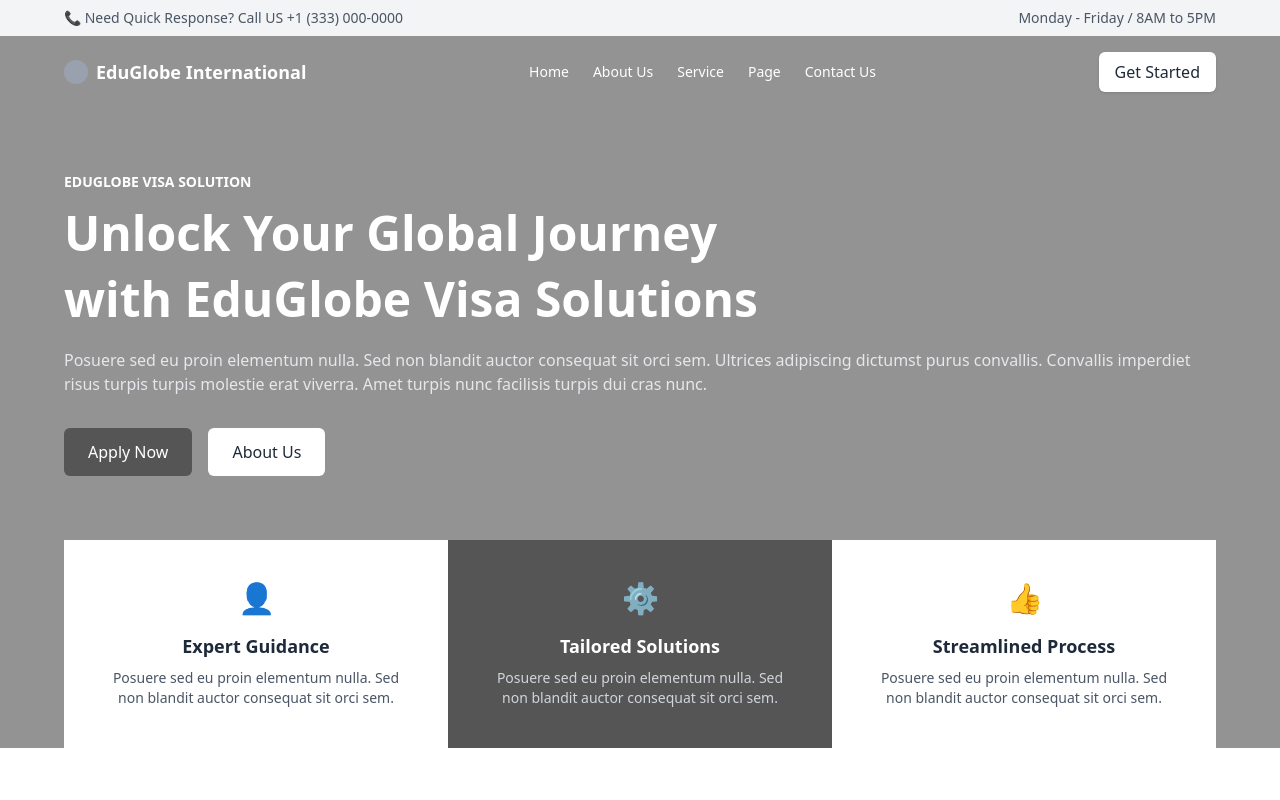
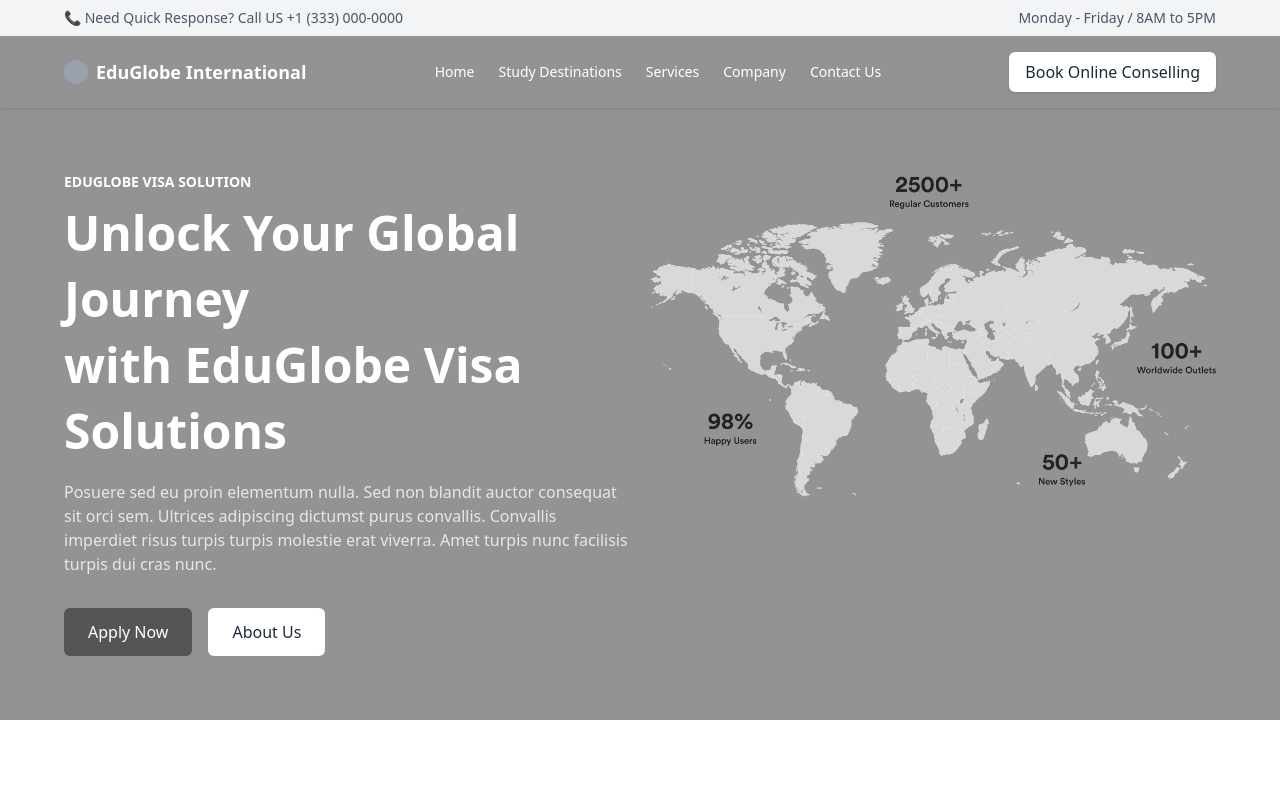
Before and after one commit to Darshankyada2003/EduGlobe-International, a React (Vite) app: page / in a window 1280 px wide. Shown: the top 800 px of the page. Built offline with nearby package versions, Linux system fonts and the light colour scheme.

Commit message:
changes hero page

```diff
--- a/src/components/Hero.tsx
+++ b/src/components/Hero.tsx
@@ -1,8 +1,10 @@
 const Hero = () => {
   return (
-        <section className="bg-[#939393] text-white">
-            <div className="container mx-auto px-4 sm:px-6 lg:px-10 xl:px-16 py-16 text-center md:text-left">
+    <section className="container bg-[#939393] text-white">
+      <div className=" mx-auto px-4 sm:px-6 lg:px-10 xl:px-16 py-16 text-center md:text-left ">
         {/* Top Line */}
+        <div className="flex flex-row gap-4 ">
+          <div className="w-full">
             <p className="uppercase text-sm font-semibold mb-2">
               EduGlobe VISA SOLUTION
             </p>
@@ -13,13 +15,18 @@ const Hero = () => {
             </h1>
 
             {/* Subtitle */}
-                <p className="text-gray-200 mb-8">
-                    Posuere sed eu proin elementum nulla. Sed non blandit auctor consequat
-                    sit orci sem. Ultrices adipiscing dictumst purus convallis. Convallis
-                    imperdiet risus turpis turpis molestie erat viverra. Amet turpis nunc
-                    facilisis turpis dui cras nunc.
+            <p className="text-gray-200 mb-8 max-w-xl">
+              Posuere sed eu proin elementum nulla. Sed non blandit auctor
+              consequat sit orci sem. Ultrices adipiscing dictumst purus
+              convallis. Convallis imperdiet risus turpis turpis molestie erat
+              viverra. Amet turpis nunc facilisis turpis dui cras nunc.
             </p>
+          </div>
 
+          <div className="w-full">
+            <img src="../../public/map.png" className=" object-cover" alt="globe" />
+          </div>
+        </div>
         {/* Buttons */}
         <div className="flex flex-col sm:flex-row gap-4 justify-center md:justify-start">
           <button className="px-6 py-3 bg-[#555555] text-white rounded-md font-medium">
@@ -29,39 +36,39 @@ const Hero = () => {
             About Us
           </button>
         </div>
-            </div>
 
       {/* Bottom Cards Section */}
-            <div className="container mx-auto px-4 sm:px-6 lg:px-10 xl:px-16 grid grid-cols-1 md:grid-cols-3 gap-6 md:gap-0 text-center">
+      {/* </div>
+      <div className="container mx-auto px-4 sm:px-6 lg:px-10 xl:px-16 grid grid-cols-1 md:grid-cols-3 gap-6 md:gap-0 text-center"> */}
         {/* Card 1 */}
-                <div className="bg-white text-gray-800 p-8 md:p-10 flex flex-col items-center">
+        {/* <div className="bg-white text-gray-800 p-8 md:p-10 flex flex-col items-center">
           <span className="text-3xl mb-4">👤</span>
           <h3 className="font-semibold text-lg mb-2">Expert Guidance</h3>
           <p className="text-gray-600 text-sm">
             Posuere sed eu proin elementum nulla. Sed non blandit auctor
             consequat sit orci sem.
           </p>
-                </div>
+        </div> */}
 
         {/* Card 2 (Dark background) */}
-                <div className="bg-[#555555] text-white p-8 md:p-10 flex flex-col items-center">
+        {/* <div className="bg-[#555555] text-white p-8 md:p-10 flex flex-col items-center">
           <span className="text-3xl mb-4">⚙️</span>
           <h3 className="font-semibold text-lg mb-2">Tailored Solutions</h3>
           <p className="text-gray-300 text-sm">
             Posuere sed eu proin elementum nulla. Sed non blandit auctor
             consequat sit orci sem.
           </p>
-                </div>
+        </div> */}
 
         {/* Card 3 */}
-                <div className="bg-white text-gray-800 p-8 md:p-10 flex flex-col items-center">
+        {/* <div className="bg-white text-gray-800 p-8 md:p-10 flex flex-col items-center">
           <span className="text-3xl mb-4">👍</span>
           <h3 className="font-semibold text-lg mb-2">Streamlined Process</h3>
           <p className="text-gray-600 text-sm">
             Posuere sed eu proin elementum nulla. Sed non blandit auctor
             consequat sit orci sem.
           </p>
-                </div>
+        </div> */}
       </div>
     </section>
   );
--- a/src/components/Navbar.tsx
+++ b/src/components/Navbar.tsx
@@ -4,16 +4,16 @@ import { useState } from "react";
 const Navbar = () => {
     const [isOpen, setIsOpen] = useState(false);
     return (
-        <header>
+        <header className="sticky top-0 z-50 w-full">
             {/* Topbar */}
-            <div className="bg-gray-100 text-gray-600 text-xs sm:text-sm flex flex-col sm:flex-row sm:justify-between items-center gap-1 sm:gap-0 px-4 sm:px-6 lg:px-10 xl:px-16 py-2">
+            <div className="w-full bg-gray-100 text-gray-600 text-xs sm:text-sm flex flex-col sm:flex-row sm:justify-between items-center gap-1 sm:gap-0 px-4 sm:px-6 lg:px-10 xl:px-16 py-2">
                 <p>📞 Need Quick Response? Call US +1 (333) 000-0000</p>
                 <p>Monday - Friday / 8AM to 5PM</p>
             </div>
 
             {/* Navbar */}
-            <nav className="bg-[#939393] text-white">
-                <div className="container mx-auto flex justify-between items-center px-4 sm:px-6 lg:px-10 xl:px-16 py-4">
+            <nav className="bg-[#939393] text-white shadow-sm">
+                <div className="container mx-auto flex justify-between items-center px-4 sm:px-6 lg:px-10 xl:px-16 py-4  " >
                     {/* Logo */}
                     <div className="flex items-center gap-2">
                         <div className="w-6 h-6 rounded-full bg-gray-400"></div>
@@ -21,12 +21,12 @@ const Navbar = () => {
                     </div>
 
                     {/* Desktop Menu */}
-                    <ul className="hidden md:flex gap-6 text-sm">
-                        <li><Link to="/" className="hover:text-yellow-400">Home</Link></li>
-                        <li><Link to="/about" className="hover:text-yellow-400">About Us</Link></li>
-                        <li><Link to="/services" className="hover:text-yellow-400">Service</Link></li>
-                        <li><Link to="/page" className="hover:text-yellow-400">Page</Link></li>
-                        <li><Link to="/contact" className="hover:text-yellow-400">Contact Us</Link></li>
+                    <ul className="hidden md:flex gap-6 text-sm font-medium">
+                        <li><Link to="/" className="hover:text-gray-900">Home</Link></li>
+                        <li><Link to="/about" className="hover:text-gray-900">Study Destinations</Link></li>
+                        <li><Link to="/services" className="hover:text-gray-900">Services</Link></li>
+                        <li><Link to="/page" className="hover:text-gray-900">Company</Link></li>
+                        <li><Link to="/contact" className="hover:text-gray-900">Contact Us</Link></li>
                     </ul>
 
                     {/* Desktop CTA */}
@@ -34,7 +34,7 @@ const Navbar = () => {
                         to="/get-started"
                         className="hidden md:inline-block bg-white text-gray-800 px-4 py-2 rounded-md font-medium shadow hover:bg-gray-200"
                     >
-                        Get Started
+                        Book Online Conselling
                     </Link>
 
                     {/* Mobile Toggle */}
@@ -52,9 +52,9 @@ const Navbar = () => {
                     <div className="md:hidden border-t border-white/20">
                         <div className="container mx-auto px-4 sm:px-6 lg:px-10 xl:px-16 py-3 flex flex-col gap-3">
                             <Link to="/" className="py-2 hover:text-yellow-300" onClick={() => setIsOpen(false)}>Home</Link>
-                            <Link to="/about" className="py-2 hover:text-yellow-300" onClick={() => setIsOpen(false)}>About Us</Link>
-                            <Link to="/services" className="py-2 hover:text-yellow-300" onClick={() => setIsOpen(false)}>Service</Link>
-                            <Link to="/page" className="py-2 hover:text-yellow-300" onClick={() => setIsOpen(false)}>Page</Link>
+                            <Link to="/about" className="py-2 hover:text-yellow-300" onClick={() => setIsOpen(false)}>Study Destinations</Link>
+                            <Link to="/services" className="py-2 hover:text-yellow-300" onClick={() => setIsOpen(false)}>Services</Link>
+                            <Link to="/page" className="py-2 hover:text-yellow-300" onClick={() => setIsOpen(false)}>Company</Link>
                             <Link to="/contact" className="py-2 hover:text-yellow-300" onClick={() => setIsOpen(false)}>Contact Us</Link>
                             <Link
                                 to="/get-started"
```
Also changed, not shown: public/Globe.jpg (added), public/map.png (added). Lines whose indentation alone changed are shown as unchanged.
